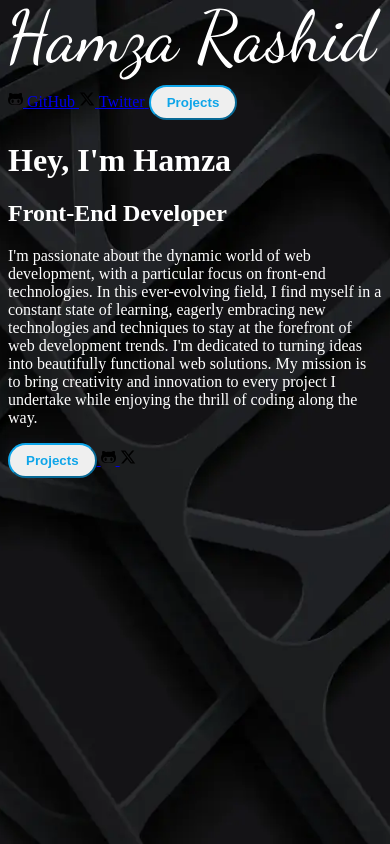
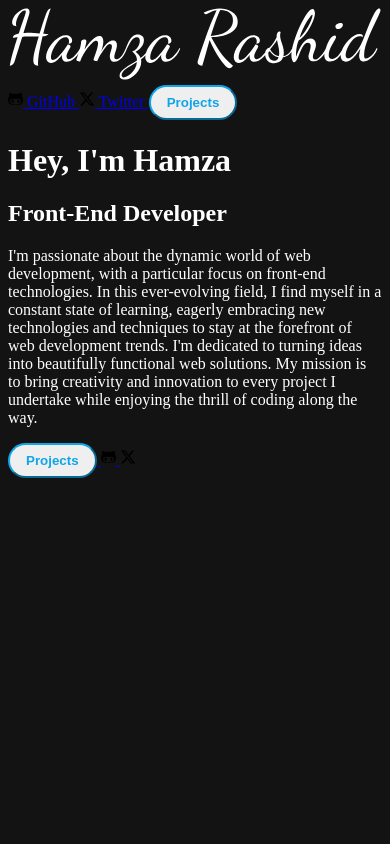
Before and after one commit to Hamza12700/Personal-Website, an Astro site: page / in a window 390 px wide. Built offline with nearby package versions, Linux system fonts and the light colour scheme; Astro itself is replaced by a stand-in of ours.

Commit message:
added a background color for mobile screens

```diff
--- a/src/layouts/Layout.astro
+++ b/src/layouts/Layout.astro
@@ -68,4 +68,10 @@ import NavBar from "../components/NavBar.astro";
       background-size: cover;
     }
   }
+  @media (max-width: 767px) {
+    /* Sweet black: #131314 */
+    body {
+      background: #131314;
+    }
+  }
 </style>
```
